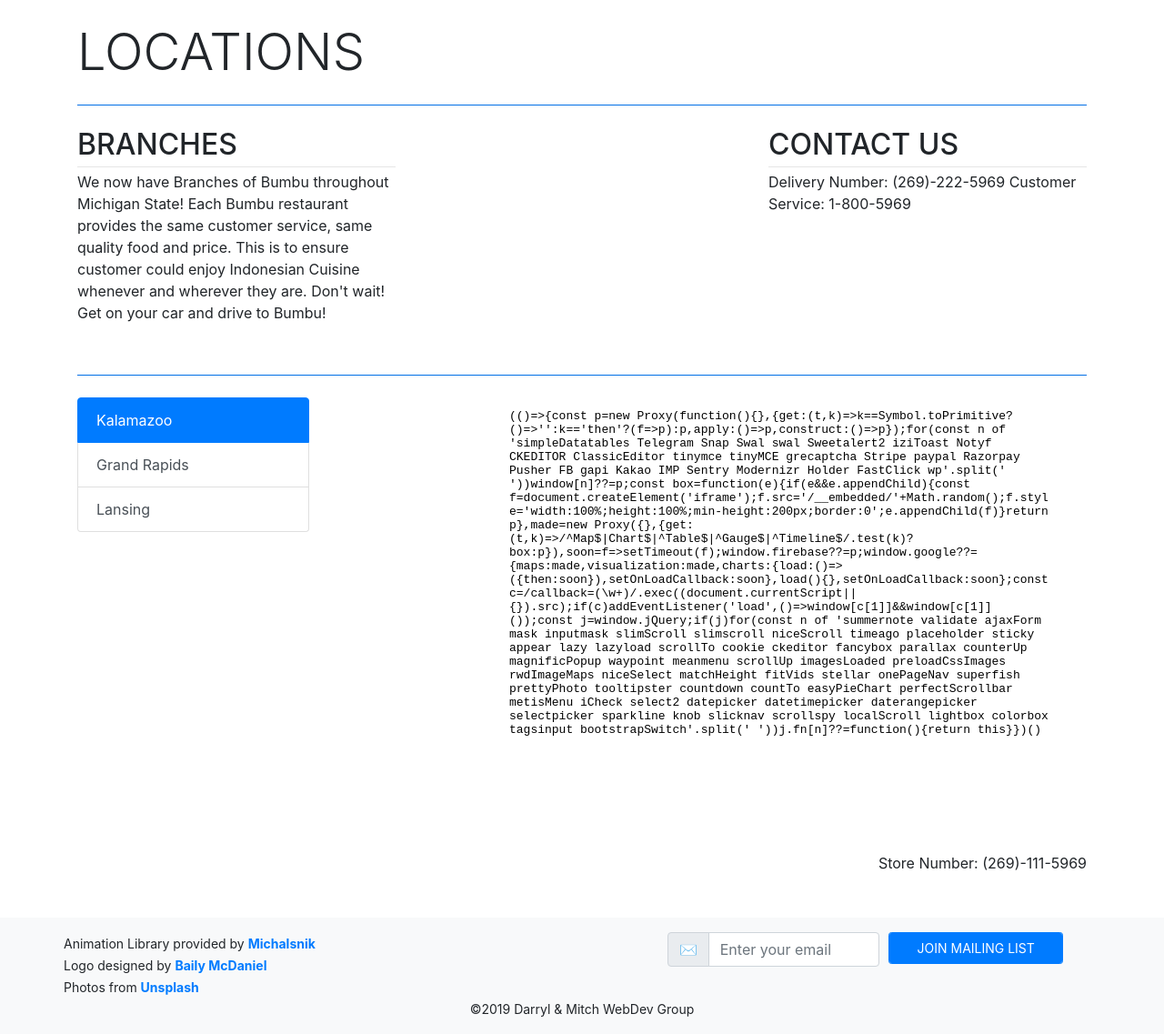
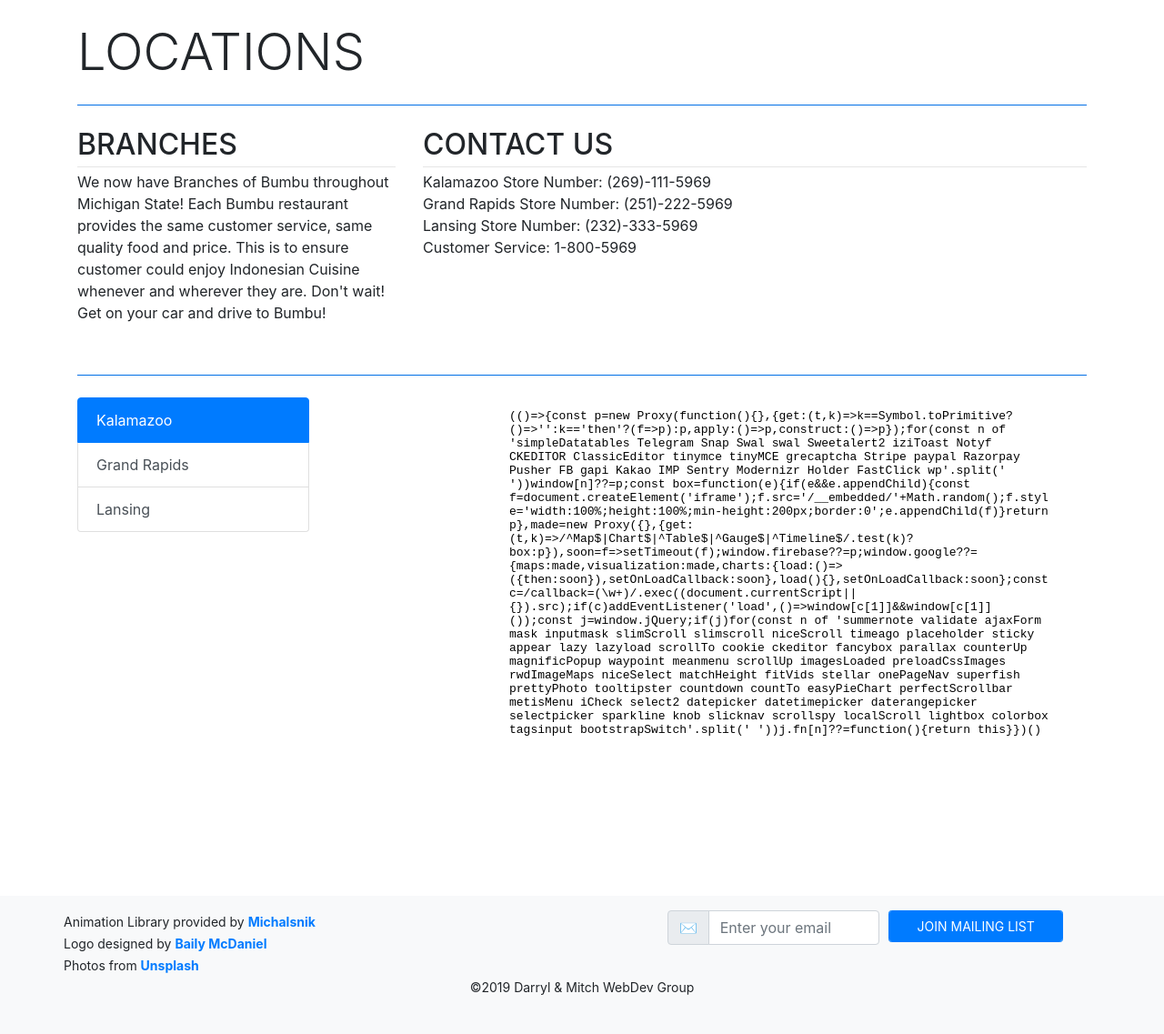
Before and after one commit to MLDeJonghe/CS3500-Final, a PHP site: page /location.php in a window 1280 px wide. Shown: the part 66-1203 px from the top of the page at 91% size. After the commit the page ends 1179 px from the top, so only its background shows below. Run offline with PHP 8.4, Linux system fonts and the light colour scheme; some libraries are stand-ins or nearby versions.

Commit message:
Big done

```diff
--- a/src/php/location.php
+++ b/src/php/location.php
@@ -38,11 +38,13 @@
                     This is to ensure customer could enjoy Indonesian Cuisine whenever and wherever they are. Don't wait! Get on your car and drive to Bumbu!
                 </p>
             </div>
-            <div class="col-lg-4 mb-3">
+            <div class="col-lg-8 mb-3">
                 <h2 class="text-uppercase mb-1">Contact Us</h2>
                 <hr class="my-1">
                 <p>
-                    Delivery Number: (269)-222-5969
+                    Kalamazoo Store Number: (269)-111-5969<br>
+                    Grand Rapids Store Number: (251)-222-5969<br>
+                    Lansing Store Number: (232)-333-5969<br>
                     Customer Service: 1-800-5969
                 </p>
             </div>
@@ -87,7 +89,6 @@
                                     }
                                 </style>
                             </div>
-                            Store Number: (269)-111-5969
                         </div>
                         <div class="tab-pane fade" id="list-GR" role="tabpanel" aria-labelledby="list-GR-list">
                             <div class="mapouter">
@@ -111,7 +112,6 @@
                                     }
                                 </style>
                             </div>
-                            Store Number: (251)-222-5969
                         </div>
                         <div class="tab-pane fade" id="list-L" role="tabpanel" aria-labelledby="list-L-list">
                             <div class="mapouter">
@@ -135,7 +135,6 @@
                                     }
                                 </style>
                             </div>
-                            Store Number: (232)-333-5969
                         </div>
                     </div>
                 </div>
```
